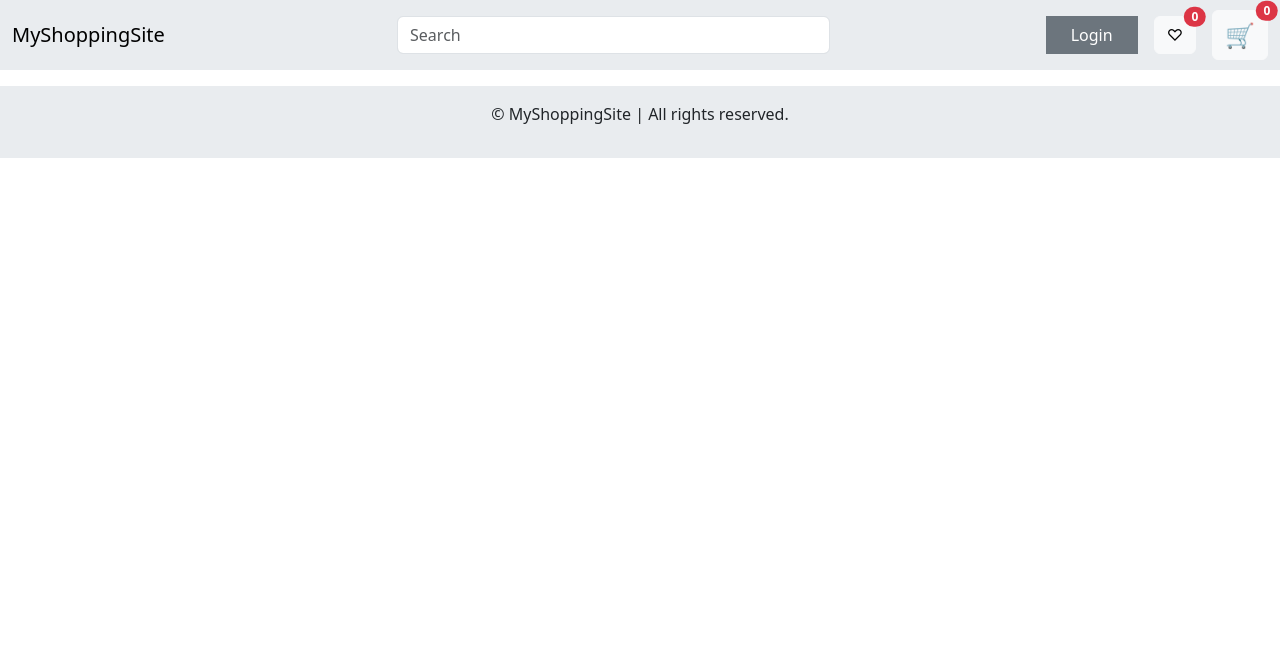
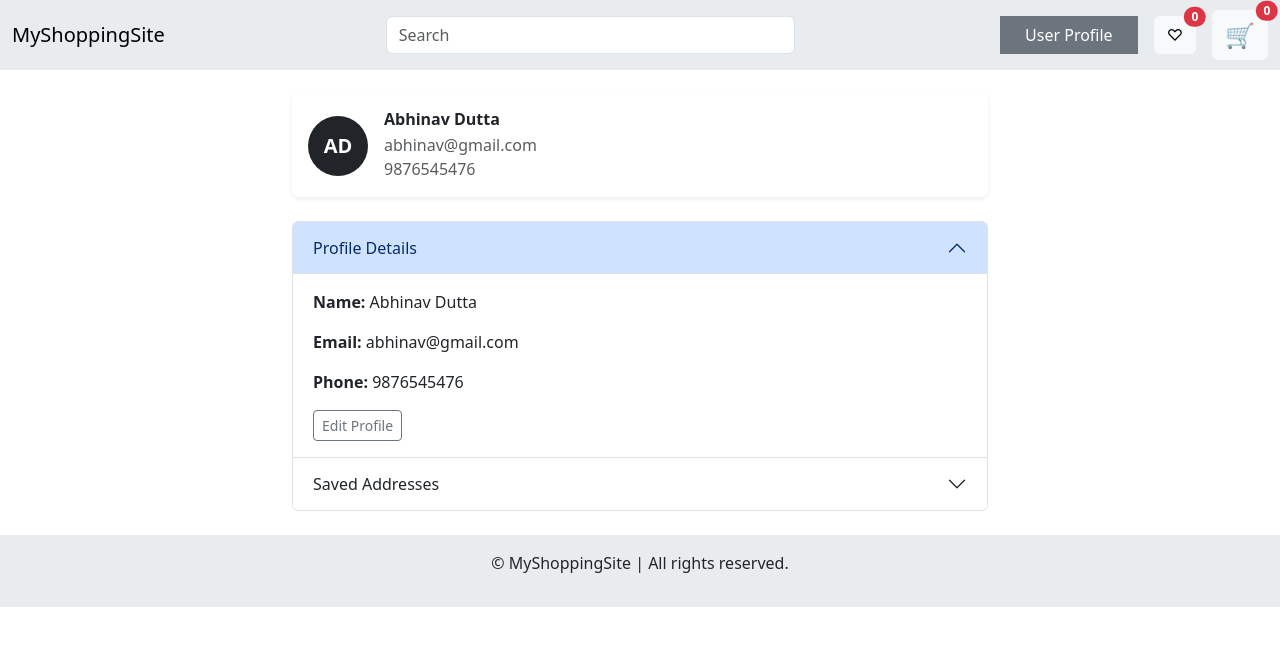
Before and after one commit to bhaskarbiswas04/E-commerce-app-LevelOne, a React (Create React App) app: page /profile in a window 1280 px wide. Shown: the top 646 px of the page. Built offline with nearby package versions, Linux system fonts and the light colour scheme.

Commit message:
updt: multiple addresses, toast message

```diff
--- a/package.json
+++ b/package.json
@@ -13,6 +13,7 @@
     "react-icons": "^5.5.0",
     "react-router-dom": "^7.9.6",
     "react-scripts": "5.0.1",
+    "react-toastify": "^11.0.5",
     "web-vitals": "^2.1.4"
   },
   "scripts": {
--- a/src/App.js
+++ b/src/App.js
@@ -1,9 +1,15 @@
 import { BrowserRouter as Router, Routes, Route } from "react-router-dom";
+import { ToastContainer } from "react-toastify";
+
 import "./App.css";
 import "bootstrap/dist/css/bootstrap.min.css";
+import "bootstrap/dist/js/bootstrap.bundle.min.js";
+import "react-toastify/dist/ReactToastify.css";
+
 import { FilterProvider } from "./context/FilterContext";
 import { WishlistProvider } from "./context/WishlistContext";
 import { CartProvider } from "./context/CartContext";
+import { AddressProvider } from "./context/AddressContext";
 
 import Home from "./pages/Home";
 import Header from "./components/Header";
@@ -12,30 +18,49 @@ import ProductListing from "./pages/ProductListing";
 import ProductDetails from "./pages/ProductDetails";
 import Wishlist from "./pages/WishList";
 import Cart from "./pages/Cart";
+import Profile from "./pages/Profile";
 
 function App() {
   return (
+    <>
       <FilterProvider>
         <WishlistProvider>
+          <AddressProvider>
+
           <CartProvider>
             <Router>
               <Header />
               <Routes>
                 <Route path="/" element={<Home />} />
                 <Route path="/products" element={<ProductListing />} />
-              <Route path="/products/:category" element={<ProductListing />} />
+                <Route
+                  path="/products/:category"
+                  element={<ProductListing />}
+                />
                 <Route
                   path="/products/:category/:id"
                   element={<ProductDetails />}
                 />
                 <Route path="/wishlist" element={<Wishlist />} />
                 <Route path="/cart" element={<Cart />} />
+                <Route path="/profile" element={<Profile />} />
               </Routes>
               <Footer />
             </Router>
           </CartProvider>
+          </AddressProvider>
         </WishlistProvider>
       </FilterProvider>
+
+      <ToastContainer
+        position="bottom-right"
+        autoClose={2000}
+        hideProgressBar
+        closeOnClick
+        pauseOnHover
+        theme="dark"
+      />
+    </>
   );
 }
 
--- /dev/null
+++ b/src/components/AddressForm.jsx
@@ -0,0 +1,62 @@
+import { useState, useEffect } from "react";
+
+export default function AddressForm({ onSave, onCancel, initialData }) {
+  const [label, setLabel] = useState("");
+  const [address, setAddress] = useState("");
+
+  useEffect(() => {
+    if (initialData) {
+      setLabel(initialData.label);
+      setAddress(initialData.address);
+    }
+  }, [initialData]);
+
+  const handleSubmit = (e) => {
+    e.preventDefault();
+
+    if (!label || !address) return;
+
+    onSave({
+      id: initialData?.id || Date.now(),
+      label,
+      address,
+    });
+
+    setLabel("");
+    setAddress("");
+  };
+
+  return (
+    <form onSubmit={handleSubmit} className="border rounded p-3 mb-3">
+      <div className="mb-2">
+        <input
+          className="form-control"
+          placeholder="Label (Home / Office)"
+          value={label}
+          onChange={(e) => setLabel(e.target.value)}
+        />
+      </div>
+
+      <div className="mb-2">
+        <textarea
+          className="form-control"
+          placeholder="Full address"
+          rows="3"
+          value={address}
+          onChange={(e) => setAddress(e.target.value)}
+        />
+      </div>
+
+      <button className="btn btn-primary btn-sm me-2" type="submit">
+        Save
+      </button>
+      <button
+        className="btn btn-outline-secondary btn-sm"
+        type="button"
+        onClick={onCancel}
+      >
+        Cancel
+      </button>
+    </form>
+  );
+}
--- a/src/components/Header.jsx
+++ b/src/components/Header.jsx
@@ -31,12 +31,14 @@ export default function Header() {
 
         {/* MENU OPTIONS */}
         <div className="d-flex gap-3 align-items-center">
+          <Link to="/profile">
             <button
               type="button"
               className="btn btn-secondary px-4 my-2 rounded-0"
             >
-            Login
+              User Profile
             </button>
+          </Link>
 
           <ul className="navbar-nav flex-row gap-3 align-items-center mb-0">
             {/* WISHLIST */}
@@ -47,11 +49,9 @@ export default function Header() {
                   className="btn btn-light position-relative"
                 >
                   ♡
-
                   <span className="position-absolute top-0 start-100 translate-middle badge rounded-pill bg-danger">
                     {wishlist.length < 1 ? "0" : wishlist.length}
                   </span>
-
                 </button>
               </Link>
             </li>
@@ -68,7 +68,6 @@ export default function Header() {
                   <span className="position-absolute top-0 start-100 translate-middle badge rounded-pill bg-danger">
                     {cartCount < 1 ? "0" : cartCount}
                   </span>
-
                 </button>
               </Link>
             </li>
--- /dev/null
+++ b/src/context/AddressContext.jsx
@@ -0,0 +1,53 @@
+import { createContext, useContext, useState } from "react";
+import { toast } from "react-toastify";
+
+const AddressContext = createContext();
+
+export const AddressProvider = ({ children }) => {
+  const [addresses, setAddresses] = useState([]);
+  const [selectedAddressId, setSelectedAddressId] = useState(null);
+
+  const addAddress = (address) => {
+    setAddresses((prev) => [...prev, address]);
+    toast.success("Address added");
+  };
+
+  const updateAddress = (updatedAddress) => {
+    setAddresses((prev) =>
+      prev.map((addr) =>
+        addr.id === updatedAddress.id ? updatedAddress : addr
+      )
+    );
+    toast.success("Address updated");
+  };
+
+  const deleteAddress = (id) => {
+    setAddresses((prev) => prev.filter((addr) => addr.id !== id));
+    if (selectedAddressId === id) {
+      setSelectedAddressId(null);
+    }
+    toast.info("Address removed");
+  };
+
+  const selectAddress = (id) => {
+    setSelectedAddressId(id);
+    toast.success("Delivery address selected");
+  };
+
+  return (
+    <AddressContext.Provider
+      value={{
+        addresses,
+        selectedAddressId,
+        addAddress,
+        updateAddress,
+        deleteAddress,
+        selectAddress,
+      }}
+    >
+      {children}
+    </AddressContext.Provider>
+  );
+};
+
+export const useAddress = () => useContext(AddressContext);
--- /dev/null
+++ b/src/pages/Profile.jsx
@@ -0,0 +1,177 @@
+import { useState } from "react";
+import { useAddress } from "../context/AddressContext";
+import AddressForm from "../components/AddressForm";
+
+export default function Profile() {
+  const user = {
+    name: "Abhinav Dutta",
+    email: "abhinav@gmail.com",
+    phone: "9876545476",
+  };
+
+  const {
+    addresses,
+    selectedAddressId,
+    addAddress,
+    updateAddress,
+    deleteAddress,
+    selectAddress,
+  } = useAddress();
+
+  const [showForm, setShowForm] = useState(false);
+  const [editingAddress, setEditingAddress] = useState(null);
+
+  const getInitials = (name) =>
+    name
+      .split(" ")
+      .map((n) => n[0])
+      .join("")
+      .toUpperCase();
+
+  return (
+    <div className="container my-4" style={{ maxWidth: "720px" }}>
+      {/* PROFILE CARD */}
+      <div className="card border-0 shadow-sm mb-4">
+        <div className="card-body d-flex align-items-center gap-3">
+          {/* AVATAR */}
+          <div
+            className="rounded-circle bg-dark text-white d-flex align-items-center justify-content-center fw-bold"
+            style={{ width: 60, height: 60, fontSize: 20 }}
+          >
+            {getInitials(user.name)}
+          </div>
+
+          {/* USER INFO */}
+          <div>
+            <h6 className="fw-bold mb-1">{user.name}</h6>
+            <p className="mb-0 text-muted">{user.email}</p>
+            <p className="mb-0 text-muted">{user.phone}</p>
+          </div>
+        </div>
+      </div>
+
+      {/* ACCORDION */}
+      <div className="accordion" id="profileAccordion">
+        {/* PROFILE DETAILS */}
+        <div className="accordion-item">
+          <h2 className="accordion-header">
+            <button
+              className="accordion-button"
+              type="button"
+              data-bs-toggle="collapse"
+              data-bs-target="#profileDetails"
+            >
+              Profile Details
+            </button>
+          </h2>
+
+          <div id="profileDetails" className="accordion-collapse collapse show">
+            <div className="accordion-body">
+              <p>
+                <strong>Name:</strong> {user.name}
+              </p>
+              <p>
+                <strong>Email:</strong> {user.email}
+              </p>
+              <p>
+                <strong>Phone:</strong> {user.phone}
+              </p>
+
+              <button className="btn btn-outline-secondary btn-sm">
+                Edit Profile
+              </button>
+            </div>
+          </div>
+        </div>
+
+        {/* ADDRESS SECTION */}
+        <div className="accordion-item">
+          <h2 className="accordion-header">
+            <button
+              className="accordion-button collapsed"
+              type="button"
+              data-bs-toggle="collapse"
+              data-bs-target="#addressSection"
+            >
+              Saved Addresses
+            </button>
+          </h2>
+
+          <div id="addressSection" className="accordion-collapse collapse">
+            <div className="accordion-body">
+              {addresses.length === 0 && (
+                <p className="text-muted">No addresses added yet.</p>
+              )}
+
+              {addresses.map((addr) => (
+                <div
+                  key={addr.id}
+                  className={`border rounded p-3 mb-2 ${
+                    selectedAddressId === addr.id ? "border-primary" : ""
+                  }`}
+                >
+                  <div className="d-flex justify-content-between align-items-start">
+                    <div>
+                      <h6 className="mb-1">{addr.label}</h6>
+                      <p className="mb-2 text-muted">{addr.address}</p>
+                    </div>
+
+                    <input
+                      type="radio"
+                      name="deliveryAddress"
+                      checked={selectedAddressId === addr.id}
+                      onChange={() => selectAddress(addr.id)}
+                    />
+                  </div>
+
+                  <button
+                    className="btn btn-outline-secondary btn-sm me-2"
+                    onClick={() => {
+                      setEditingAddress(addr);
+                      setShowForm(true);
+                    }}
+                  >
+                    Edit
+                  </button>
+
+                  <button
+                    className="btn btn-outline-danger btn-sm"
+                    onClick={() => deleteAddress(addr.id)}
+                  >
+                    Remove
+                  </button>
+                </div>
+              ))}
+
+              {/* ADD / EDIT FORM */}
+              {showForm && (
+                <AddressForm
+                  initialData={editingAddress}
+                  onSave={(data) => {
+                    editingAddress ? updateAddress(data) : addAddress(data);
+                    setShowForm(false);
+                    setEditingAddress(null);
+                  }}
+                  onCancel={() => {
+                    setShowForm(false);
+                    setEditingAddress(null);
+                  }}
+                />
+              )}
+
+              <button
+                className="btn btn-primary btn-sm mt-2"
+                onClick={() => {
+                  setEditingAddress(null);
+                  setShowForm(true);
+                }}
+              >
+                + Add New Address
+              </button>
+            </div>
+          </div>
+        </div>
+      </div>
+    </div>
+  );
+}
```
Also changed, not shown: src/components/ProductCard.jsx (+8 -2 lines), src/pages/Cart.jsx (+7 -4 lines), src/pages/WishList.jsx (+9 -1 lines), 1 other file (tests, documents, lock files or other folders). Lines whose indentation alone changed are shown as unchanged.
